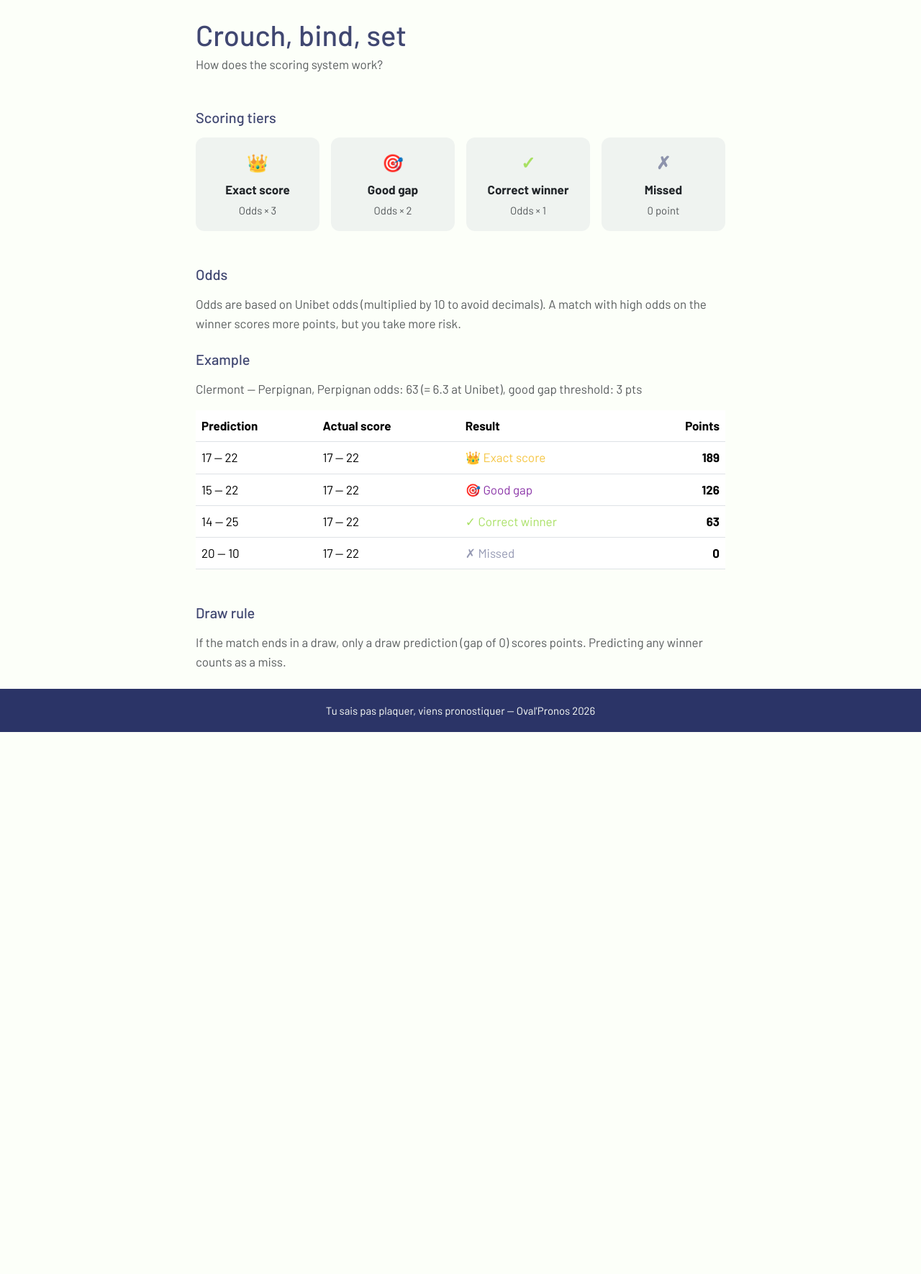
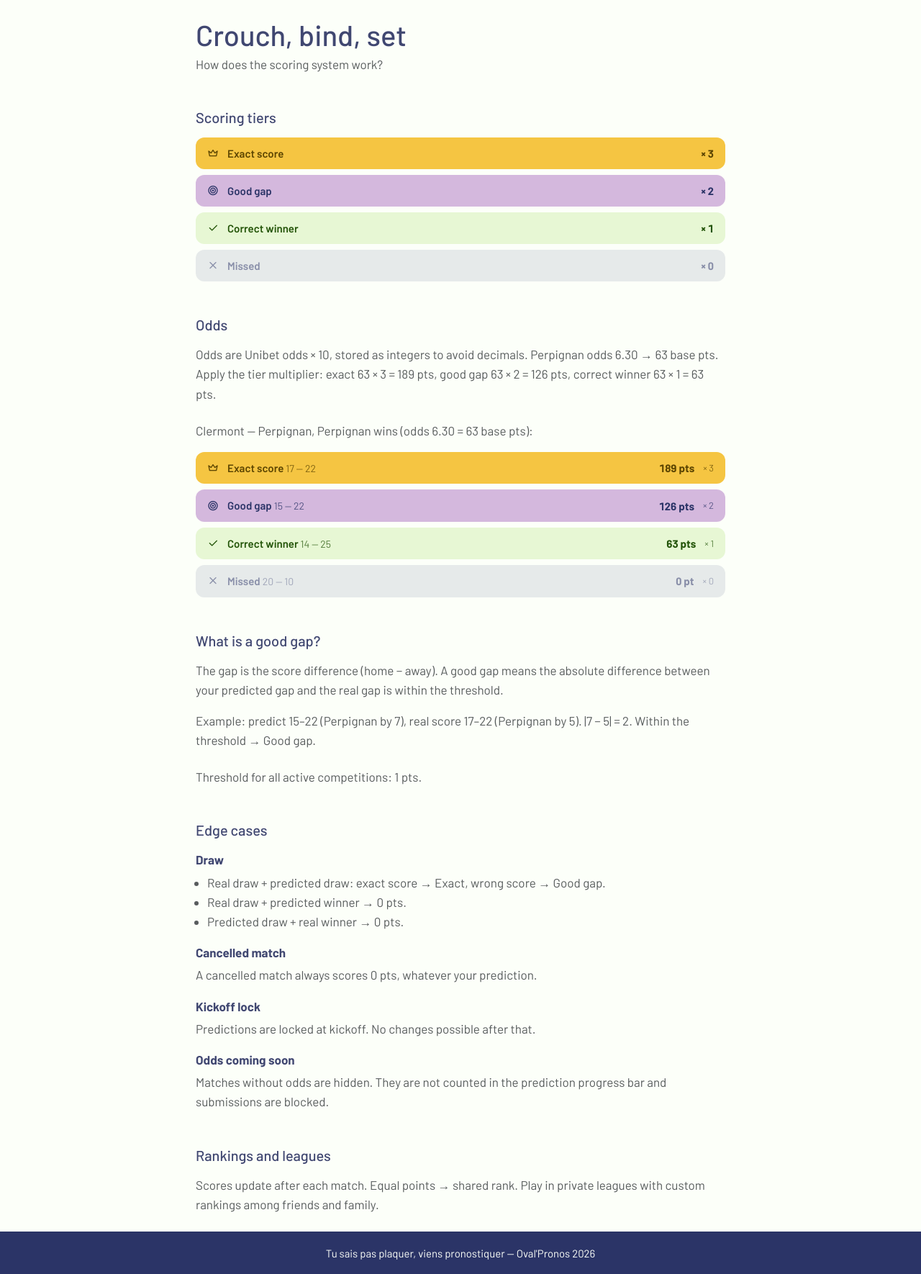
Before and after one commit to AmauryArmengaud/Ovalpronos, a Django app: page /rules/ in a window 1280 px wide. Shown: the part 82-1852 px from the top of the page at 72% size. Before the commit the page ends 1099 px from the top, so only its background shows below. Run offline with Django 5.2, Linux system fonts and the light colour scheme; tables that the repository leaves empty hold one stand-in row (values such as "Sample post").

Commit message:
feat(rules): redesign rules page with live example pts and full edge cases
- rewrite rules.html: tier rows reuse .home-example-row--{tier} CSS (same
  colours/icons as match result banners); no inline styles
- add get_example_points(scoring_system) to predictions/services.py: single
  source of truth for Clermont–Perpignan example pts (63×3=189 etc.), used by
  both home and rules pages
- home.html: update subtitle wording (odds 6.30 = 63 base pts) and replace
  hardcoded 189/126/63/0 with {{ example.* }} from context
- good gap: explains |pred_gap − real_gap| ≤ threshold with the 15–22/17–22
  example; threshold read live from DB, per-competition if they differ
- edge cases: draw (3 sub-cases), cancelled, kickoff lock, no-odds, FIXED mode
  (conditional, pts computed via calculate_points())
- OG blocks overridden; all text via i18n; FR translations added
- tests: ExamplePointsTest (COTES + FIXED), RulesViewExampleTest,
  HomeViewExampleTest — 27 tests green

Co-Authored-By: Claude Sonnet 4.6 <noreply@anthropic.com>

```diff
--- a/apps/matches/views.py
+++ b/apps/matches/views.py
@@ -20,13 +20,31 @@ class HomeView(TemplateView):
 
     def get_context_data(self, **kwargs):
         from apps.matches.models import Competition
+        from apps.predictions.services import get_example_points
         ctx = super().get_context_data(**kwargs)
         ctx['competitions'] = Competition.objects.filter(is_active=True).order_by('name')
+        ctx['example'] = get_example_points()
         return ctx
 
 
 class RulesView(TemplateView):
     template_name = 'matches/rules.html'
+
+    def get_context_data(self, **kwargs):
+        from apps.matches.models import Competition
+        from apps.predictions.services import get_example_points
+        ctx = super().get_context_data(**kwargs)
+        ctx['example'] = get_example_points()
+        comps = Competition.objects.filter(is_active=True).order_by('name')
+        ctx['active_competitions'] = comps
+        gap_values = list(comps.values_list('good_gap_pts', flat=True).distinct())
+        ctx['good_gap_values'] = gap_values
+        ctx['good_gap_uniform'] = len(gap_values) <= 1
+        fixed_comps = list(comps.filter(scoring_system='FIXED'))
+        ctx['fixed_competitions'] = fixed_comps
+        if fixed_comps:
+            ctx['fixed_example'] = get_example_points(scoring_system='FIXED')
+        return ctx
 
 
 def _check_bearer(request):
--- a/templates/matches/rules.html
+++ b/templates/matches/rules.html
@@ -2,6 +2,10 @@
 {% load i18n %}
 
 {% block title %}{% trans "Scoring rules" %} — Oval'Pronos{% endblock %}
+{% block og_title %}{% trans "Scoring rules" %} — Oval'Pronos{% endblock %}
+{% block og_description %}{% trans "Exact score, good gap, correct winner — how points are calculated in Oval'Pronos." %}{% endblock %}
+
+{% block nav_active_rules %}active{% endblock %}
 
 {% block content %}
 <div class="row justify-content-center">
@@ -10,100 +14,145 @@
     <h1 class="mb-1">{% trans "Crouch, bind, set" %}</h1>
     <p class="text-muted mb-5">{% trans "How does the scoring system work?" %}</p>
 
-    {# Scoring tiers #}
-    <h2 class="h5 mb-3">{% trans "Scoring tiers" %}</h2>
-    <div class="row g-3 mb-5">
+    {# ── Scoring tiers ──────────────────────────────────────────────── #}
+    <h2 class="h5 mb-3" id="scoring">{% trans "Scoring tiers" %}</h2>
+    <div class="home-example-rows mb-5" style="max-width: none;">
 
-      <div class="col-12 col-sm-6 col-lg-3">
-        <div class="card text-center p-3 h-100">
-          <div class="fw-bold mb-1" style="color: var(--color-badge-exact); font-size: 1.5rem;">👑</div>
-          <div class="fw-bold">{% trans "Exact score" %}</div>
-          <div class="text-muted small mt-1">{% trans "Odds × 3" %}</div>
-        </div>
+      <div class="home-example-row home-example-row--exact">
+        <i class="ti ti-crown home-example-icon" aria-hidden="true"></i>
+        <span class="home-example-label">{% trans "Exact score" %}</span>
+        <span class="home-example-pts">× 3</span>
       </div>
 
-      <div class="col-12 col-sm-6 col-lg-3">
-        <div class="card text-center p-3 h-100">
-          <div class="fw-bold mb-1" style="color: var(--color-badge-gap); font-size: 1.5rem;">🎯</div>
-          <div class="fw-bold">{% trans "Good gap" %}</div>
-          <div class="text-muted small mt-1">{% trans "Odds × 2" %}</div>
-        </div>
+      <div class="home-example-row home-example-row--gap">
+        <i class="ti ti-target home-example-icon" aria-hidden="true"></i>
+        <span class="home-example-label">{% trans "Good gap" %}</span>
+        <span class="home-example-pts">× 2</span>
       </div>
 
-      <div class="col-12 col-sm-6 col-lg-3">
-        <div class="card text-center p-3 h-100">
-          <div class="fw-bold mb-1" style="color: var(--color-badge-win); font-size: 1.5rem;">✓</div>
-          <div class="fw-bold">{% trans "Correct winner" %}</div>
-          <div class="text-muted small mt-1">{% trans "Odds × 1" %}</div>
-        </div>
+      <div class="home-example-row home-example-row--win">
+        <i class="ti ti-check home-example-icon" aria-hidden="true"></i>
+        <span class="home-example-label">{% trans "Correct winner" %}</span>
+        <span class="home-example-pts">× 1</span>
       </div>
 
-      <div class="col-12 col-sm-6 col-lg-3">
-        <div class="card text-center p-3 h-100">
-          <div class="fw-bold mb-1" style="color: var(--color-badge-miss-text); font-size: 1.5rem;">✗</div>
-          <div class="fw-bold">{% trans "Missed" %}</div>
-          <div class="text-muted small mt-1">0 {% trans "point" %}</div>
-        </div>
+      <div class="home-example-row home-example-row--miss">
+        <i class="ti ti-x home-example-icon" aria-hidden="true"></i>
+        <span class="home-example-label">{% trans "Missed" %}</span>
+        <span class="home-example-pts">× 0</span>
       </div>
 
     </div>
 
-    {# Cotes explanation #}
-    <h2 class="h5 mb-3">{% trans "Odds" %}</h2>
+    {# ── Odds ───────────────────────────────────────────────────────── #}
+    <h2 class="h5 mb-3" id="odds">{% trans "Odds" %}</h2>
     <p class="text-muted mb-4">
-      {% trans "Odds are based on Unibet odds (multiplied by 10 to avoid decimals). A match with high odds on the winner scores more points, but you take more risk." %}
+      {% trans "Odds are Unibet odds × 10, stored as integers to avoid decimals. Perpignan odds 6.30 → 63 base pts. Apply the tier multiplier: exact 63 × 3 = 189 pts, good gap 63 × 2 = 126 pts, correct winner 63 × 1 = 63 pts." %}
     </p>
 
-    {# Example #}
-    <h2 class="h5 mb-3">{% trans "Example" %}</h2>
     <p class="text-muted mb-3">
-      {% trans "Clermont — Perpignan, Perpignan odds: 63 (= 6.3 at Unibet), good gap threshold: 3 pts" %}
+      {% trans "Clermont — Perpignan, Perpignan wins (odds 6.30 = 63 base pts):" %}
     </p>
-    <div class="card mb-5">
-      <div class="table-responsive">
-        <table class="table mb-0 align-middle">
-          <thead>
-            <tr>
-              <th>{% trans "Prediction" %}</th>
-              <th>{% trans "Actual score" %}</th>
-              <th>{% trans "Result" %}</th>
-              <th class="text-end">{% trans "Points" %}</th>
-            </tr>
-          </thead>
-          <tbody>
-            <tr>
-              <td>17 — 22</td>
-              <td>17 — 22</td>
-              <td><span style="color: var(--color-badge-exact);">👑 {% trans "Exact score" %}</span></td>
-              <td class="text-end fw-bold">189</td>
-            </tr>
-            <tr>
-              <td>15 — 22</td>
-              <td>17 — 22</td>
-              <td><span style="color: var(--color-badge-gap);">🎯 {% trans "Good gap" %}</span></td>
-              <td class="text-end fw-bold">126</td>
-            </tr>
-            <tr>
-              <td>14 — 25</td>
-              <td>17 — 22</td>
-              <td><span style="color: var(--color-badge-win);">✓ {% trans "Correct winner" %}</span></td>
-              <td class="text-end fw-bold">63</td>
-            </tr>
-            <tr>
-              <td>20 — 10</td>
-              <td>17 — 22</td>
-              <td><span style="color: var(--color-badge-miss-text);">✗ {% trans "Missed" %}</span></td>
-              <td class="text-end fw-bold">0</td>
-            </tr>
-          </tbody>
-        </table>
+    <div class="home-example-rows mb-5" style="max-width: none;">
+
+      <div class="home-example-row home-example-row--exact">
+        <i class="ti ti-crown home-example-icon" aria-hidden="true"></i>
+        <span class="home-example-label">{% trans "Exact score" %} <span class="home-example-score">17 — 22</span></span>
+        <span class="home-example-pts tabular-nums">{{ example.exact_pts }} pts</span>
+        <span class="home-example-mult">× 3</span>
       </div>
+
+      <div class="home-example-row home-example-row--gap">
+        <i class="ti ti-target home-example-icon" aria-hidden="true"></i>
+        <span class="home-example-label">{% trans "Good gap" %} <span class="home-example-score">15 — 22</span></span>
+        <span class="home-example-pts tabular-nums">{{ example.gap_pts }} pts</span>
+        <span class="home-example-mult">× 2</span>
+      </div>
+
+      <div class="home-example-row home-example-row--win">
+        <i class="ti ti-check home-example-icon" aria-hidden="true"></i>
+        <span class="home-example-label">{% trans "Correct winner" %} <span class="home-example-score">14 — 25</span></span>
+        <span class="home-example-pts tabular-nums">{{ example.win_pts }} pts</span>
+        <span class="home-example-mult">× 1</span>
+      </div>
+
+      <div class="home-example-row home-example-row--miss">
+        <i class="ti ti-x home-example-icon" aria-hidden="true"></i>
+        <span class="home-example-label">{% trans "Missed" %} <span class="home-example-score">20 — 10</span></span>
+        <span class="home-example-pts tabular-nums">{{ example.miss_pts }} pt</span>
+        <span class="home-example-mult">× 0</span>
+      </div>
+
     </div>
 
-    {# Draw rule #}
-    <h2 class="h5 mb-3">{% trans "Draw rule" %}</h2>
+    {# ── Good gap ───────────────────────────────────────────────────── #}
+    <h2 class="h5 mb-3" id="good-gap">{% trans "What is a good gap?" %}</h2>
+    <p class="text-muted mb-3">
+      {% trans "The gap is the score difference (home − away). A good gap means the absolute difference between your predicted gap and the real gap is within the threshold." %}
+    </p>
+    <p class="text-muted mb-4">
+      {% trans "Example: predict 15–22 (Perpignan by 7), real score 17–22 (Perpignan by 5). |7 − 5| = 2. Within the threshold → Good gap." %}
+    </p>
+
+    {% if active_competitions %}
+      {% if good_gap_uniform %}
+        <p class="text-muted mb-5">
+          {% blocktrans with n=good_gap_values.0 %}Threshold for all active competitions: {{ n }} pts.{% endblocktrans %}
+        </p>
+      {% else %}
+        <ul class="text-muted mb-5">
+          {% for comp in active_competitions %}
+            <li>{{ comp.name }} — <span class="tabular-nums">{{ comp.good_gap_pts }} pts</span></li>
+          {% endfor %}
+        </ul>
+      {% endif %}
+    {% else %}
+      <p class="text-muted mb-5">{% trans "Default threshold: 3 pts." %}</p>
+    {% endif %}
+
+    {# ── Edge cases ─────────────────────────────────────────────────── #}
+    <h2 class="h5 mb-3" id="edge-cases">{% trans "Edge cases" %}</h2>
+
+    <dl class="mb-5">
+
+      <dt class="mb-1">{% trans "Draw" %}</dt>
+      <dd class="text-muted mb-3">
+        <ul class="ps-3 mb-0">
+          <li>{% trans "Real draw + predicted draw: exact score → Exact, wrong score → Good gap." %}</li>
+          <li>{% trans "Real draw + predicted winner → 0 pts." %}</li>
+          <li>{% trans "Predicted draw + real winner → 0 pts." %}</li>
+        </ul>
+      </dd>
+
+      <dt class="mb-1">{% trans "Cancelled match" %}</dt>
+      <dd class="text-muted mb-3">{% trans "A cancelled match always scores 0 pts, whatever your prediction." %}</dd>
+
+      <dt class="mb-1">{% trans "Kickoff lock" %}</dt>
+      <dd class="text-muted mb-3">{% trans "Predictions are locked at kickoff. No changes possible after that." %}</dd>
+
+      <dt class="mb-1">{% trans "Odds coming soon" %}</dt>
+      <dd class="text-muted mb-3">{% trans "Matches without odds are hidden. They are not counted in the prediction progress bar and submissions are blocked." %}</dd>
+
+      {% if fixed_competitions %}
+      <dt class="mb-1">{% trans "Fixed points mode" %}</dt>
+      <dd class="text-muted mb-3">
+        {% trans "Some competitions use flat points instead of odds:" %}
+        {% for comp in fixed_competitions %}{{ comp.name }}{% if not forloop.last %}, {% endif %}{% endfor %}.
+        <br>
+        {% trans "Exact" %}: <span class="tabular-nums fw-semibold">{{ fixed_example.exact_pts }} pts</span> &mdash;
+        {% trans "Good gap" %}: <span class="tabular-nums fw-semibold">{{ fixed_example.gap_pts }} pts</span> &mdash;
+        {% trans "Correct winner" %}: <span class="tabular-nums fw-semibold">{{ fixed_example.win_pts }} pt</span> &mdash;
+        {% trans "Missed" %}: <span class="tabular-nums fw-semibold">{{ fixed_example.miss_pts }} pt</span>.
+      </dd>
+      {% endif %}
+
+    </dl>
+
+    {# ── Rankings ───────────────────────────────────────────────────── #}
+    <h2 class="h5 mb-3" id="rankings">{% trans "Rankings and leagues" %}</h2>
     <p class="text-muted mb-0">
-      {% trans "If the match ends in a draw, only a draw prediction (gap of 0) scores points. Predicting any winner counts as a miss." %}
+      {% trans "Scores update after each match. Equal points → shared rank." %}
+      {% trans "Play in private leagues with custom rankings among friends and family." %}
     </p>
 
   </div>
```
Also changed, not shown: apps/matches/tests.py (+27 -0 lines), apps/predictions/services.py (+26 -0 lines), apps/predictions/tests.py (+20 -1 lines), docs/REDESIGN.md (+14 -4 lines), templates/matches/home.html (+5 -5 lines), locale/fr/LC_MESSAGES/django.po, 1 other file.
